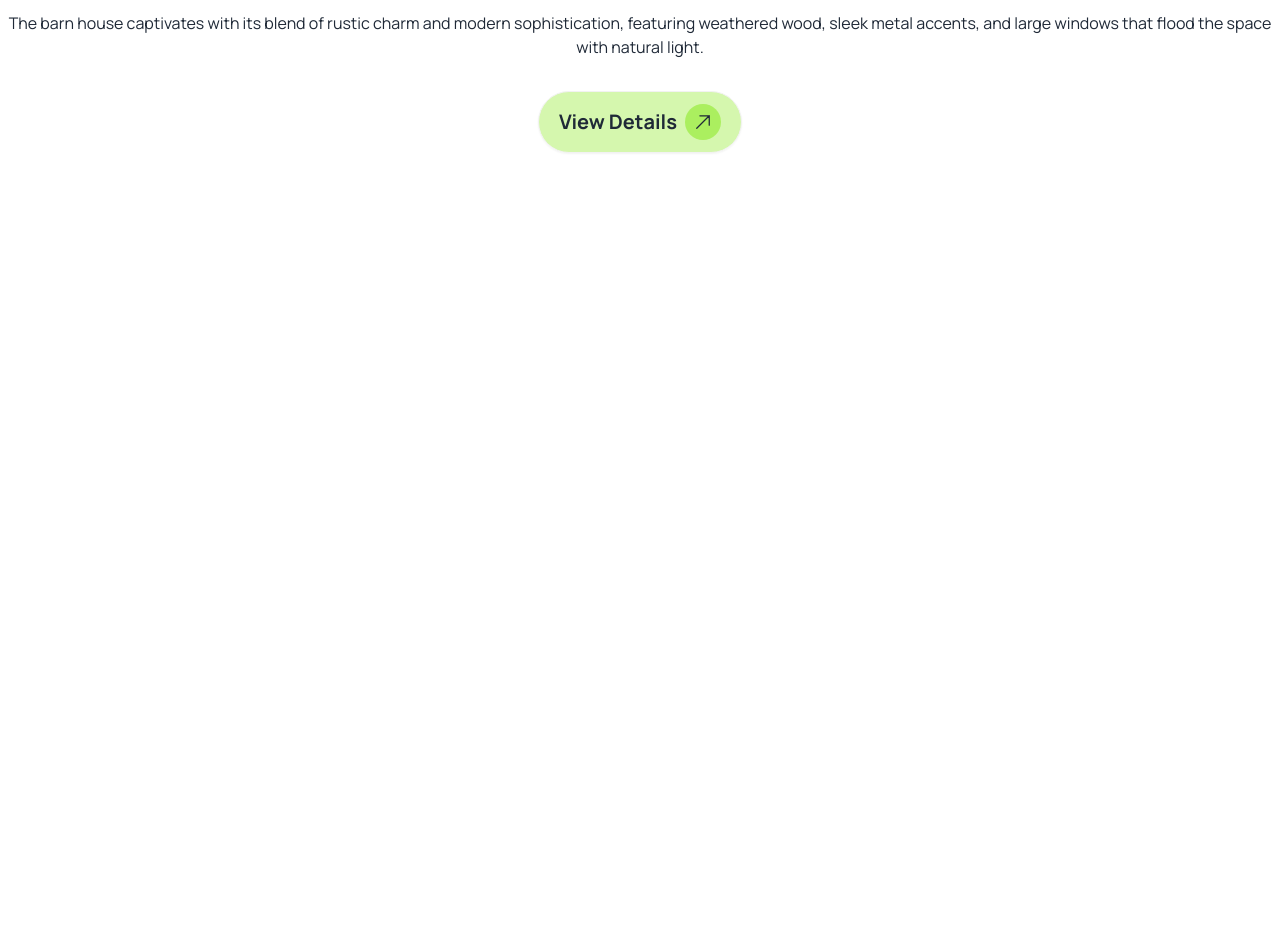
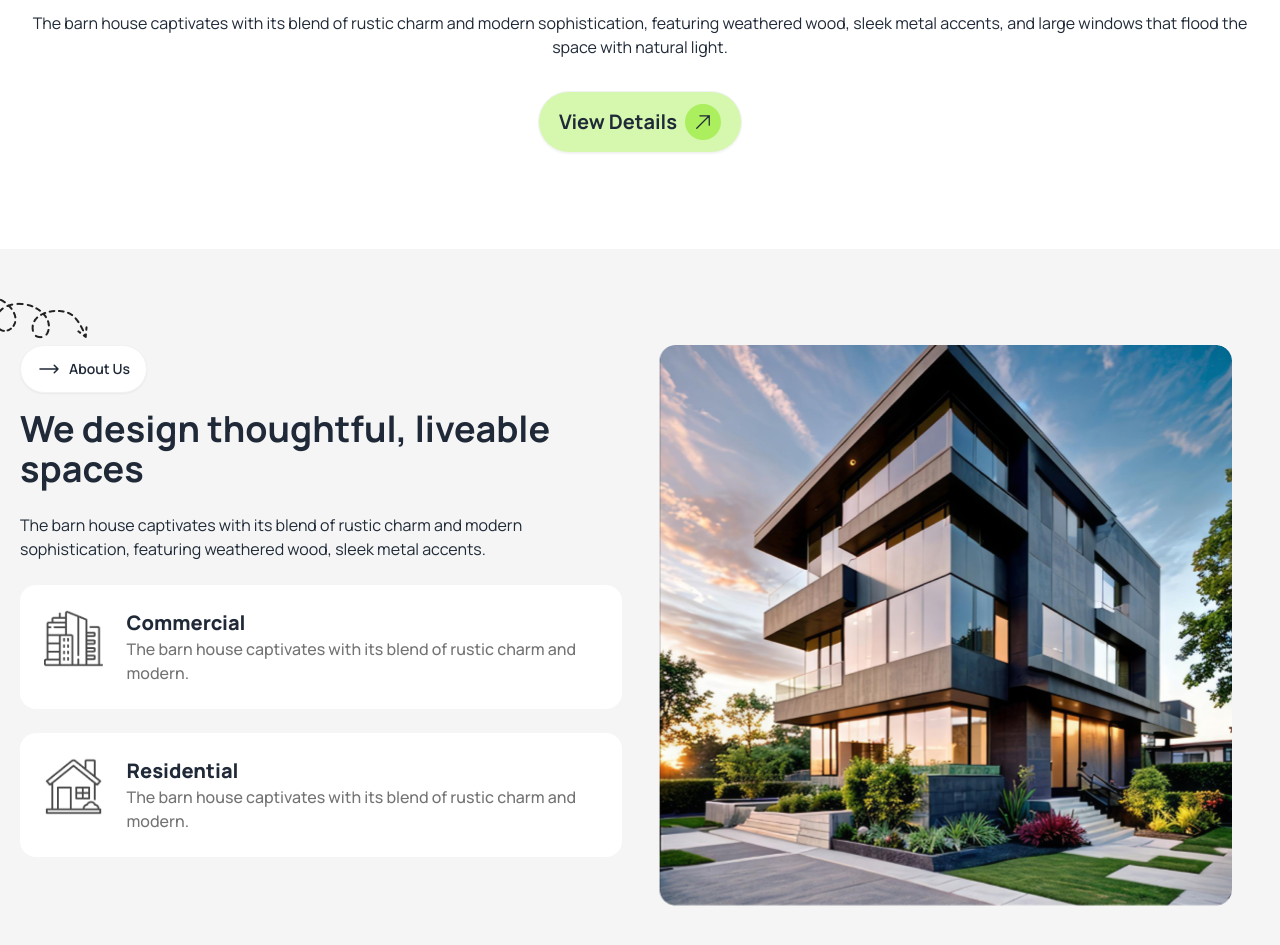
Before and after one commit to omlan99/Rinterio, a plain HTML site: page index.html in a window 1280 px wide. Shown: the part 575-1520 px from the top of the page. Before the commit the page ends 800 px from the top, so only its background shows below. Drawn offline with nearby package versions, Linux system fonts and the light colour scheme.

Commit message:
about section commit

```diff
--- a/index.html
+++ b/index.html
@@ -23,7 +23,8 @@
     <script src="https://cdn.tailwindcss.com"></script>
   </head>
   <body class="font-manrope">
-    <header class="lg:container mx-auto">
+    <header class="lg:container mx-auto pb-24">
+      <div class="mx-5">
         <div class="navbar bg-base-100">
             <div class="navbar-start">
               <svg
@@ -110,7 +111,7 @@
             </div>
           </div>
           <!-- banner section start -->
-      <section class="flex flex-col items-center justify-center text-center ">
+          <section class="flex flex-col items-center justify-center text-center">
             <div><img src="./assets/banner.png" alt="" /></div>
             <div>
                 <h1 class="text-6xl font-extrabold py-6">
@@ -136,8 +137,53 @@
                   </a>
             </div>
           </section>
+      </div>
     </header>
-    <main></main>
+    <main>
+        <!-- about us start -->
+         <section class="bg-[#f4f5f4] ">
+           <div class="mx-5">
+            <div class="lg:container mx-auto py-24 grid lg:grid-cols-2 gap-9 ">
+                <div >
+                    <div class="text-center lg:text-left relative" >
+
+
+                        <a href="" class="btn bg-white rounded-full mb-4">
+                            <svg xmlns="http://www.w3.org/2000/svg" fill="none" viewBox="0 0 24 24" stroke-width="1.5" stroke="currentColor" class="size-6">
+                                <path stroke-linecap="round" stroke-linejoin="round" d="M17.25 8.25 21 12m0 0-3.75 3.75M21 12H3" />
+                              </svg>
+                            About Us
+                        </a>
+
+                    </div>
+                    <img src="./assets/Vector.png" alt="" class="hidden lg:block absolute top-[870px] -left-10">
+                    <h3 class="font-bold text-4xl text-center lg:text-left">We design thoughtful, liveable spaces</h3>
+                    <p class="py-6 text-center lg:text-left ">The barn house captivates with its blend of rustic charm and
+                        modern sophistication, featuring weathered wood, sleek metal accents.</p>
+                    <div class="flex flex-col md:flex-row lg:flex-col gap-6">
+                        <div class="bg-white flex gap-6 rounded-2xl p-6">
+                            <div><img src="./assets/commercial.png" alt=""></div>
+                            <div>
+                                <h3 class="font-extrabold text-xl">Commercial</h3>
+                                <p class="font-medium text-base text-[#737373]">The barn house captivates with its blend of rustic charm and modern.</p>
+                            </div>
+                        </div>
+                        <div class="bg-white flex gap-6 rounded-2xl p-6">
+                            <div><img src="./assets/residential.png" alt=""></div>
+                            <div>
+                                <h3 class="font-extrabold text-xl">Residential</h3>
+                                <p class="font-medium text-base text-[#737373]">The barn house captivates with its blend of rustic charm and modern.</p>
+                            </div>
+                        </div>
+                    </div>
+                </div>
+                <div>
+                    <img src="./assets/Rectangle.png" alt="">
+                </div>
+            </div>
+           </div>
+         </section>
+    </main>
     <footer></footer>
   </body>
 </html>
```
Lines whose indentation alone changed are shown as unchanged.
